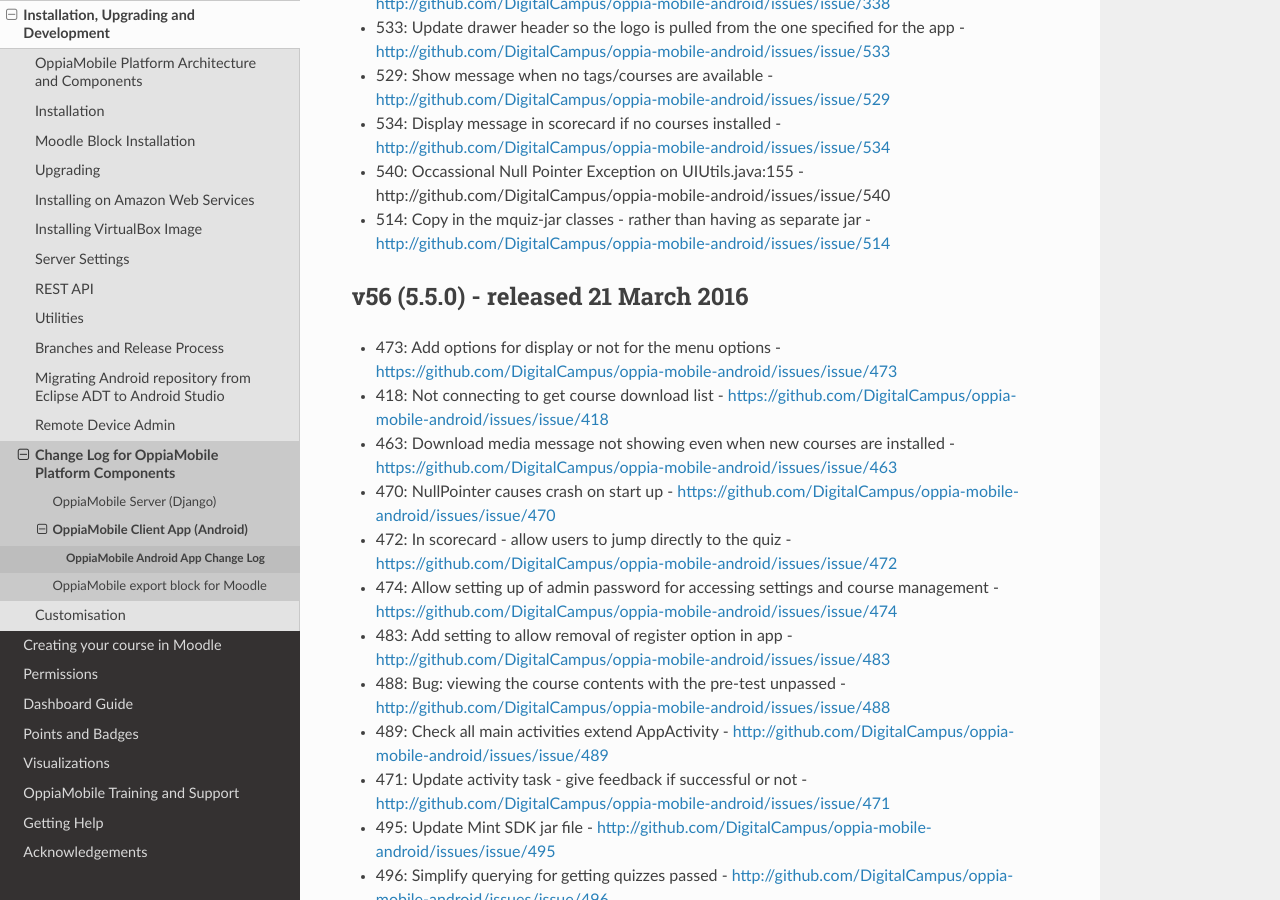
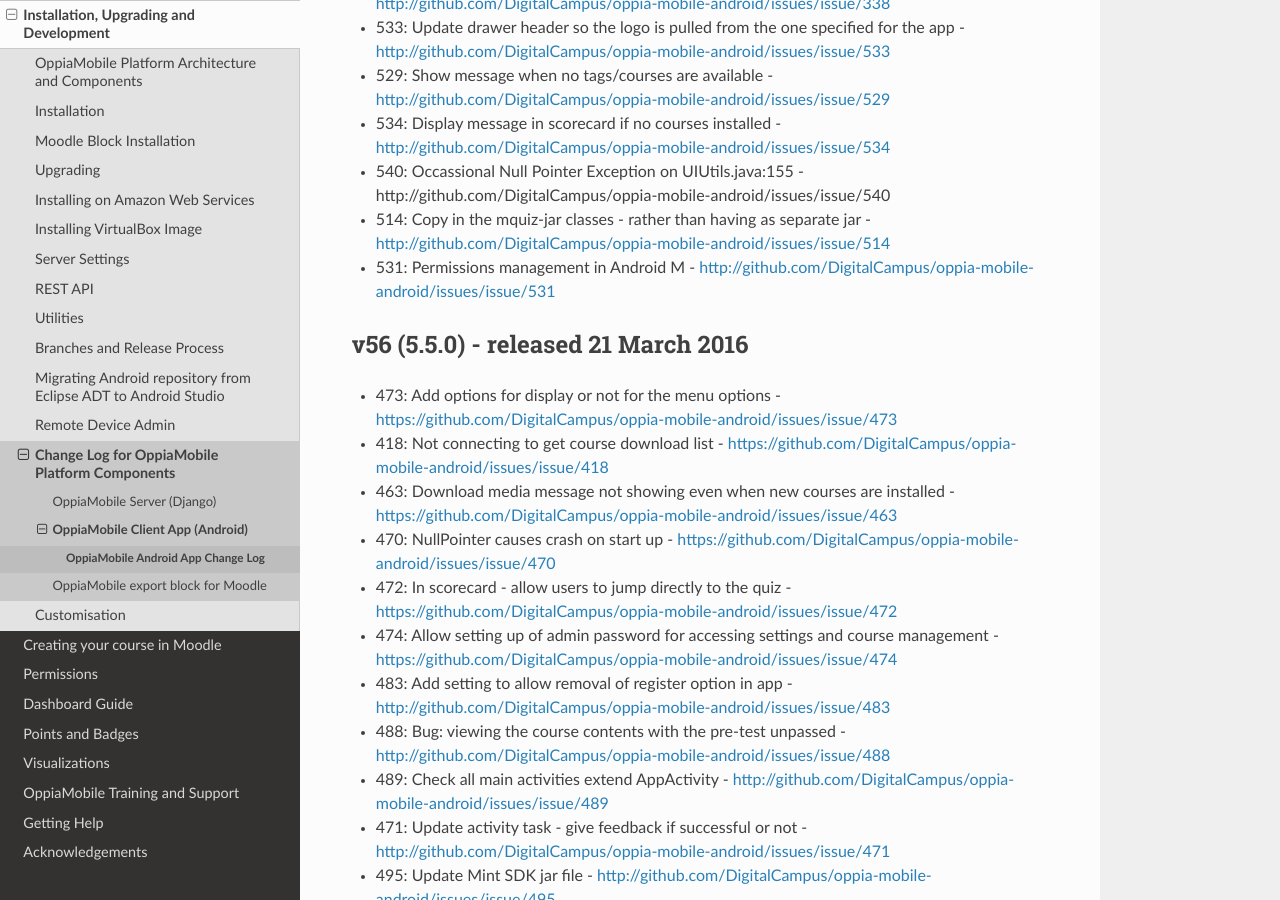
Before and after one commit to DigitalCampus/django-oppia, a Sphinx documentation site: the page built from docs/dev/changelog_android.rst, in a window 1280 px wide and 900 px high, scrolled down 637 px. Built offline with Sphinx 7.4.7 and the Read the Docs theme 2.0.0, drawn with Linux system fonts in a browser that asks for light colours; the version number is read from the project's files by our own code.

Commit message:
update docs

```diff
--- a/docs/dev/changelog_android.rst
+++ b/docs/dev/changelog_android.rst
@@ -21,6 +21,7 @@
 * 534: Display message in scorecard if no courses installed - http://github.com/DigitalCampus/oppia-mobile-android/issues/issue/534
 * 540: Occassional Null Pointer Exception on UIUtils.java:155 - http://github.com/DigitalCampus/oppia-mobile-android/issues/issue/540
 * 514: Copy in the mquiz-jar classes - rather than having as separate jar - http://github.com/DigitalCampus/oppia-mobile-android/issues/issue/514
+* 531: Permissions management in Android M - http://github.com/DigitalCampus/oppia-mobile-android/issues/issue/531
 
 .. _appv56:
 
```
